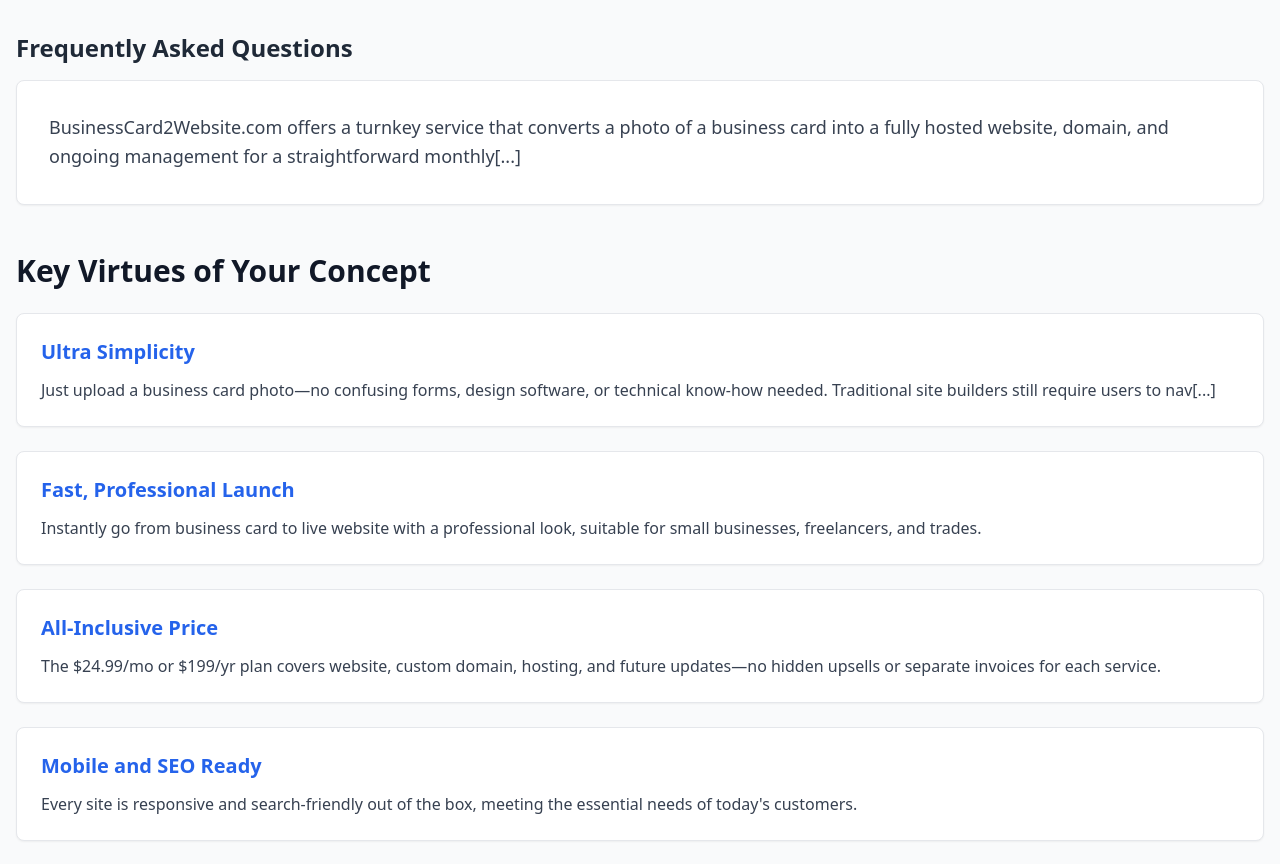
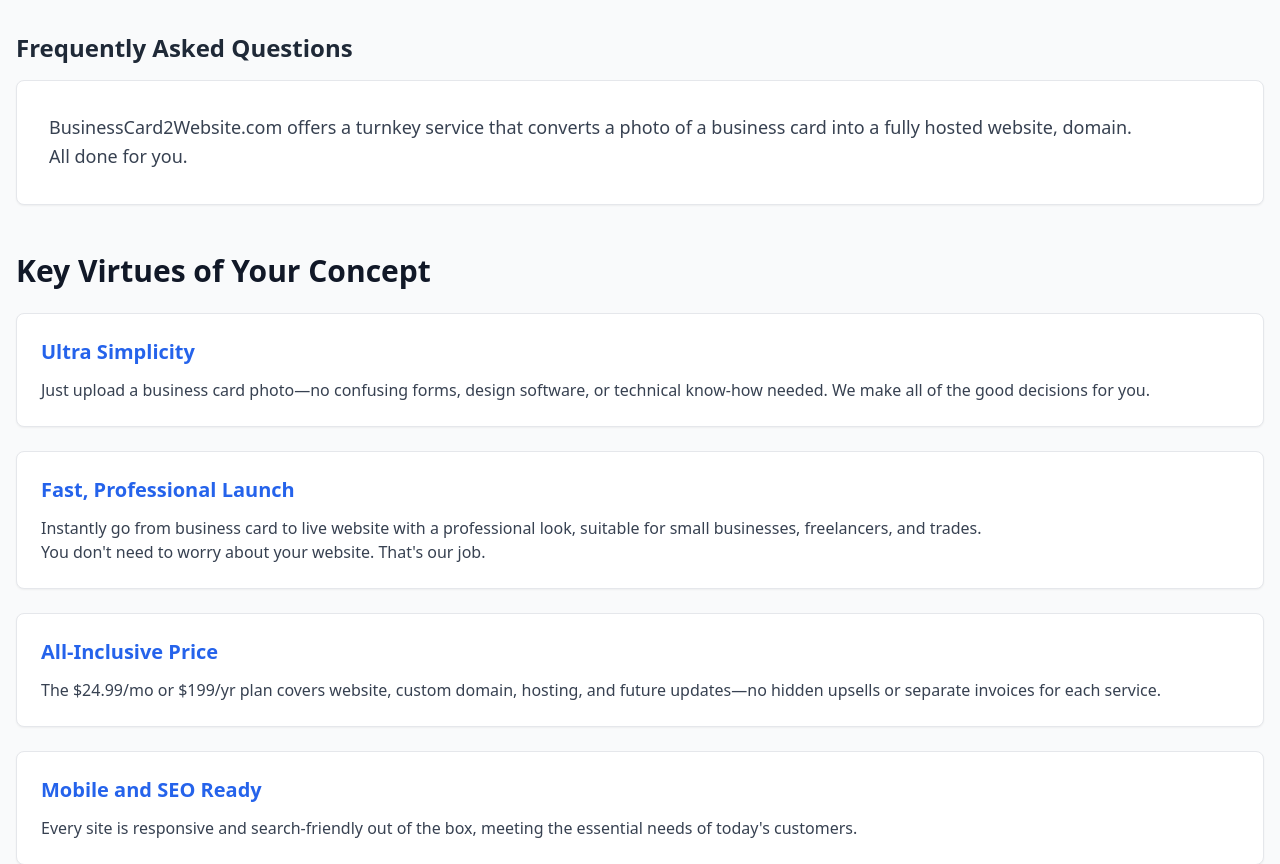
Before and after one commit to dewolfe001/card2website, a PHP site: page /faq.php in a window 1280 px wide. Shown: the part 65-929 px from the top of the page. Run offline with PHP 8.4, Linux system fonts and the light colour scheme; some libraries are stand-ins or nearby versions.

Commit message:
Update faq.php
text edits

```diff
--- a/faq.php
+++ b/faq.php
@@ -16,7 +16,10 @@
         <section class="mb-12">
             <div class="bg-white rounded-lg shadow-sm p-8 border border-gray-200">
                 <p class="text-lg text-gray-700 leading-relaxed">
-                    <?=_('BusinessCard2Website.com offers a turnkey service that converts a photo of a business card into a fully hosted website, domain, and ongoing management for a straightforward monthly[...]')?>
+                    <?=_('BusinessCard2Website.com offers a turnkey service that converts a photo of a business card into a fully hosted website, domain.')?>
+                </p>
+                <p class="text-lg text-gray-700 leading-relaxed">
+                    <?=_('All done for you.')?>
                 </p>
             </div>
         </section>
@@ -28,12 +31,13 @@
             <div class="grid gap-6">
                 <div class="bg-white rounded-lg shadow-sm p-6 border border-gray-200 hover:shadow-md transition-shadow">
                     <h3 class="text-xl font-semibold text-blue-600 mb-3"><?=_('Ultra Simplicity')?></h3>
-                    <p class="text-gray-700"><?=_('Just upload a business card photo—no confusing forms, design software, or technical know-how needed. Traditional site builders still require users to nav[...]')?></p>
+                    <p class="text-gray-700"><?=_('Just upload a business card photo—no confusing forms, design software, or technical know-how needed. We make all of the good decisions for you.')?></p>
                 </div>
 
                 <div class="bg-white rounded-lg shadow-sm p-6 border border-gray-200 hover:shadow-md transition-shadow">
                     <h3 class="text-xl font-semibold text-blue-600 mb-3"><?=_('Fast, Professional Launch')?></h3>
                     <p class="text-gray-700"><?=_('Instantly go from business card to live website with a professional look, suitable for small businesses, freelancers, and trades.')?></p>
+                    <p class="text-gray-700"><?=_("You don't need to worry about your website. That's our job.")?></p>
                 </div>
 
                 <div class="bg-white rounded-lg shadow-sm p-6 border border-gray-200 hover:shadow-md transition-shadow">
```
